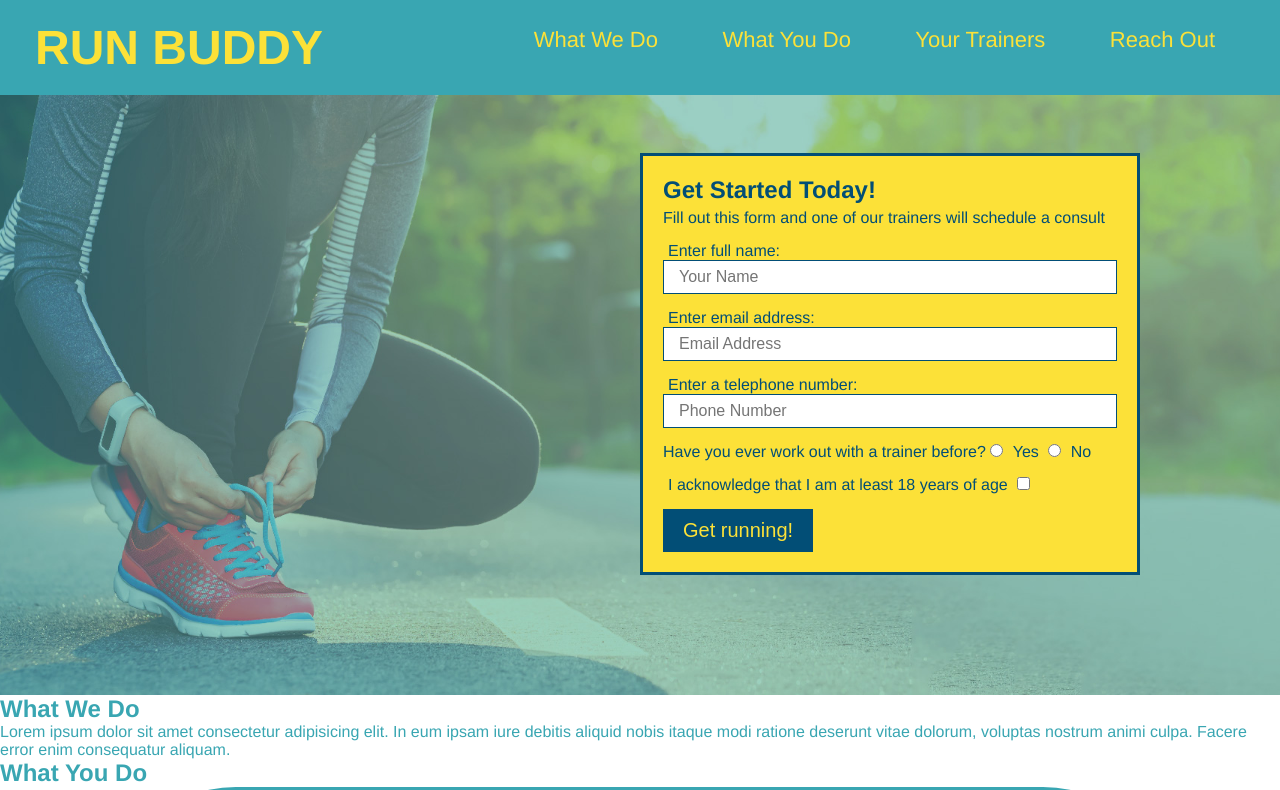
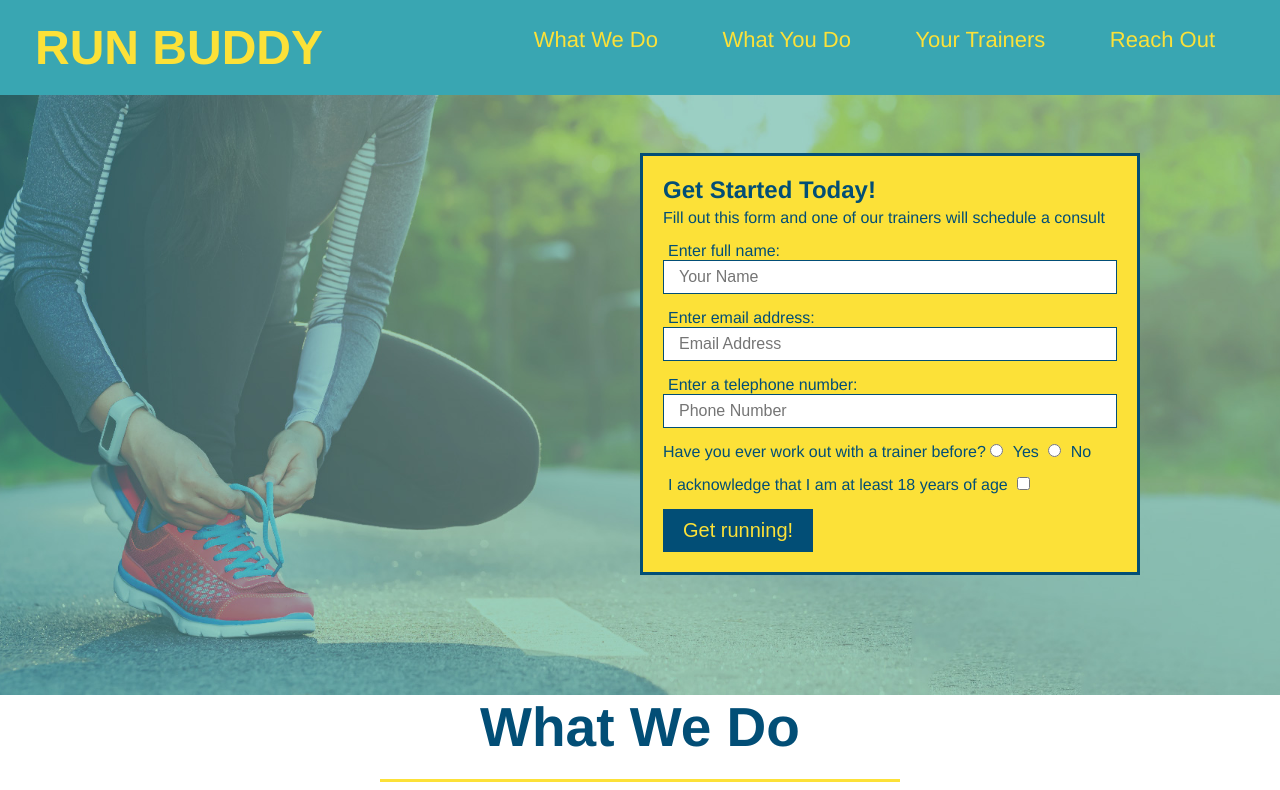
Before and after one commit to ArtOfSpeculation/run-buddy, a plain HTML site: page index.html in a window 1280 px wide. Shown: the top 790 px of the page. Drawn offline with Linux system fonts and the light colour scheme.

Commit message:
style what we do section

```diff
--- a/assets/css/style.css
+++ b/assets/css/style.css
@@ -89,7 +89,6 @@ footer a {
     right: 140px;
 }
 
-/* Stylalize the FORM h3 header */
 .hero-form h3 {
     font-size: 24px;
     margin: 0px;
@@ -120,5 +119,26 @@ footer a {
     font-size: 20px;
     padding: 10px 20px;
 }
+/* Hero Style Ends */
 
-*/ Hero Style Ends */
+.intro {
+    text-align: center;
+}
+
+.intro h2 {
+    display: inline-block;
+    font-size: 55px;
+    color: #024e76;
+    margin-bottom: 35px;
+    padding: 0 100px 20px 100px;
+    border-bottom: solid 3px;
+    border-color: #fce138;
+}
+
+.intro p {
+    line-height: 1.7;
+    color: #39a6b2;
+    width: 80%;
+    font-size: 20px;
+    margin: 0 auto;
+}
--- a/index.html
+++ b/index.html
@@ -68,8 +68,8 @@
     <!-- End HERO section -->
 
       <!-- "what we do" section -->
-    <section>
-        <h2 id="what-we-do">What We Do</h2>
+    <section id="what-we-do" class="intro">
+        <h2>What We Do</h2>
         <p>
           Lorem ipsum dolor sit amet consectetur adipisicing elit. In eum ipsam iure debitis aliquid nobis itaque modi ratione deserunt vitae dolorum, voluptas nostrum animi culpa. Facere error enim consequatur aliquam.
         </p>
```
